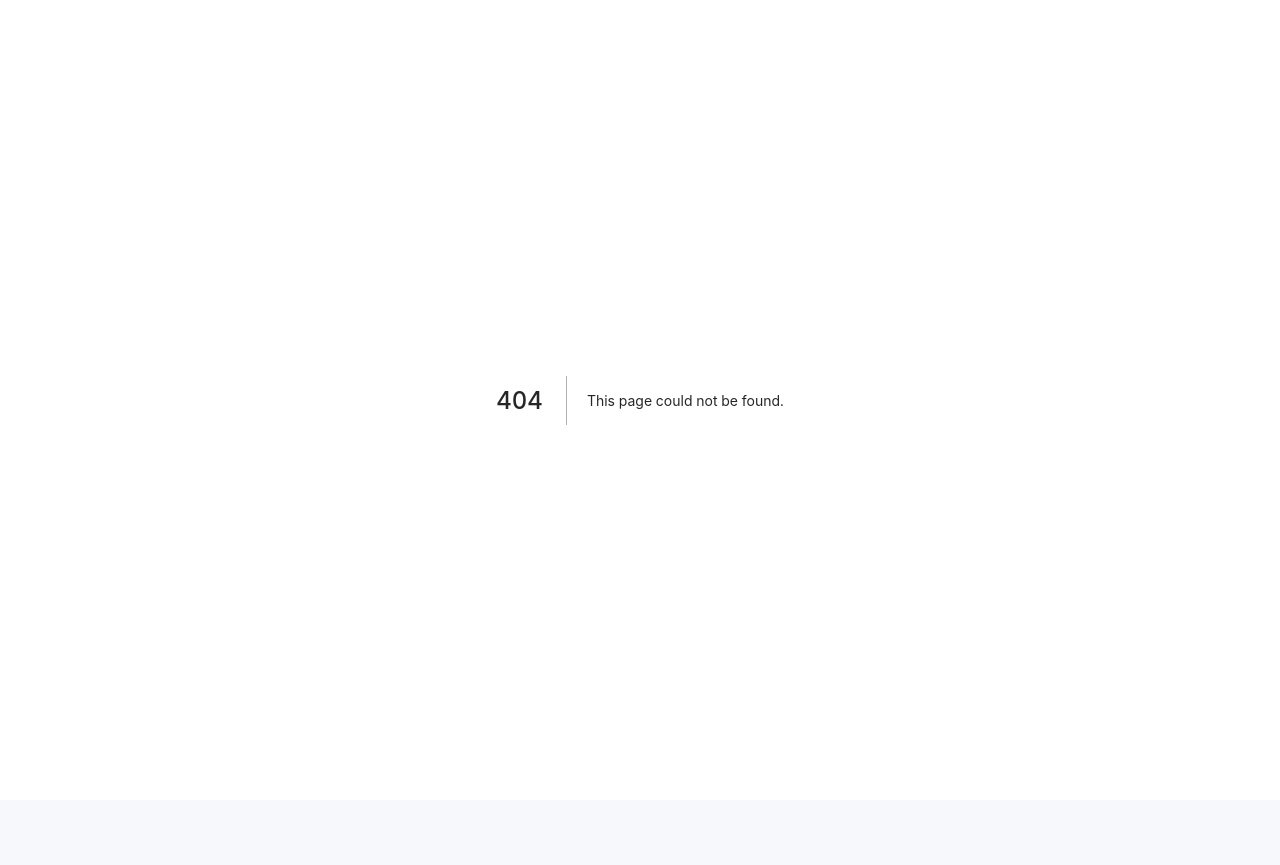
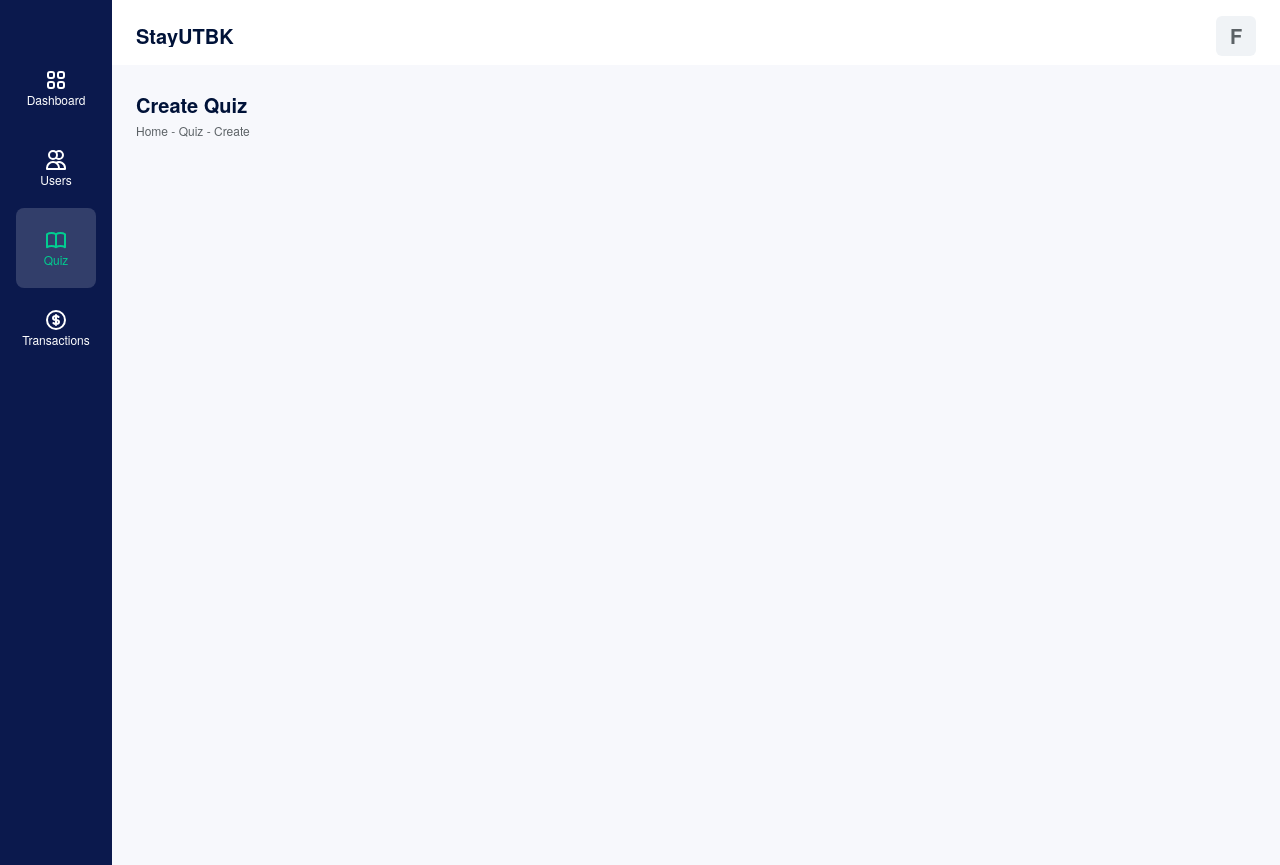
Before and after one commit to finma/stayutbk-owner, a Next.js app: page /quiz/create in a window 1280 px wide. Before the commit this address had no page. Before the commit the page ends 800 px from the top, so only its background shows below. Built offline with nearby package versions, Linux system fonts and the light colour scheme; a web font is replaced by a local one.

Commit message:
[ADD] add create quiz page

```diff
--- /dev/null
+++ b/pages/quiz/create.tsx
@@ -0,0 +1,18 @@
+import type { ReactElement } from "react";
+
+import LayoutMain from "@/components/layout/layout-main";
+import PageTitle from "@/components/page-title";
+
+const CreateQuizPage = () => {
+  return (
+    <>
+      <PageTitle title="Create Quiz" breadcrumbs="Home - Quiz - Create" />
+    </>
+  );
+};
+
+CreateQuizPage.getLayout = function getLayout(page: ReactElement) {
+  return <LayoutMain title="StayUTBK - Create Quiz">{page}</LayoutMain>;
+};
+
+export default CreateQuizPage;
```
